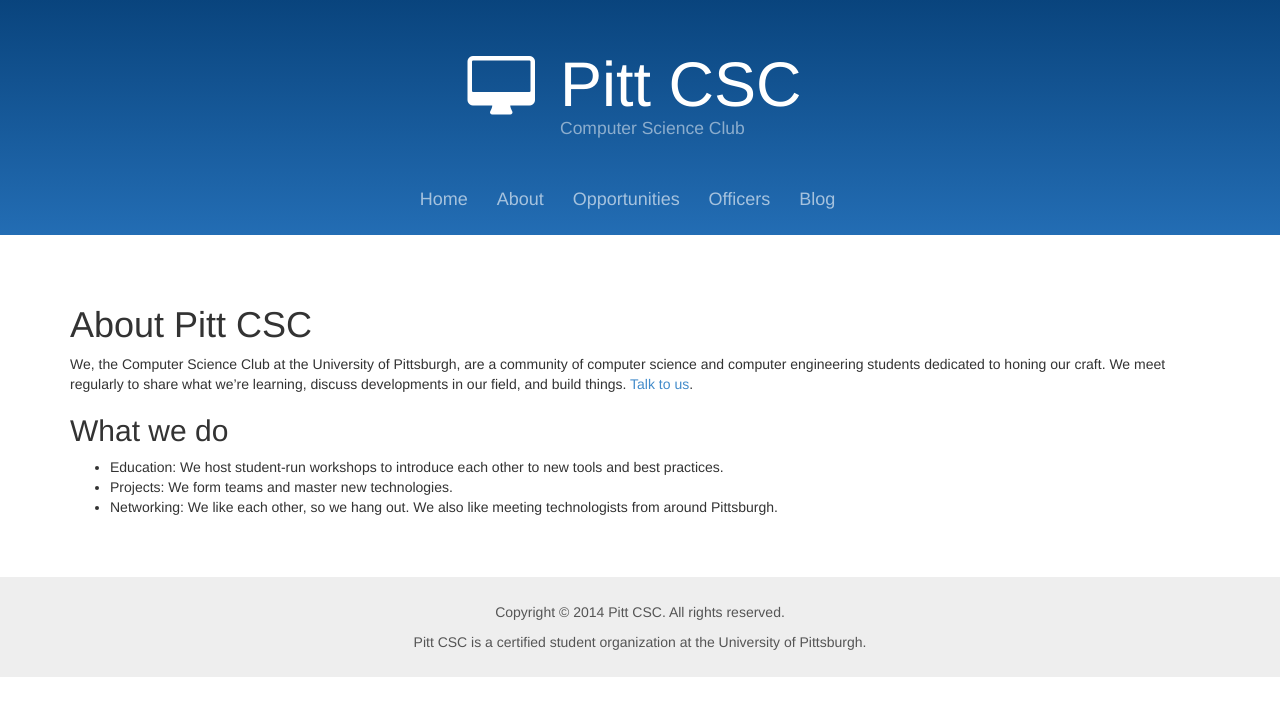
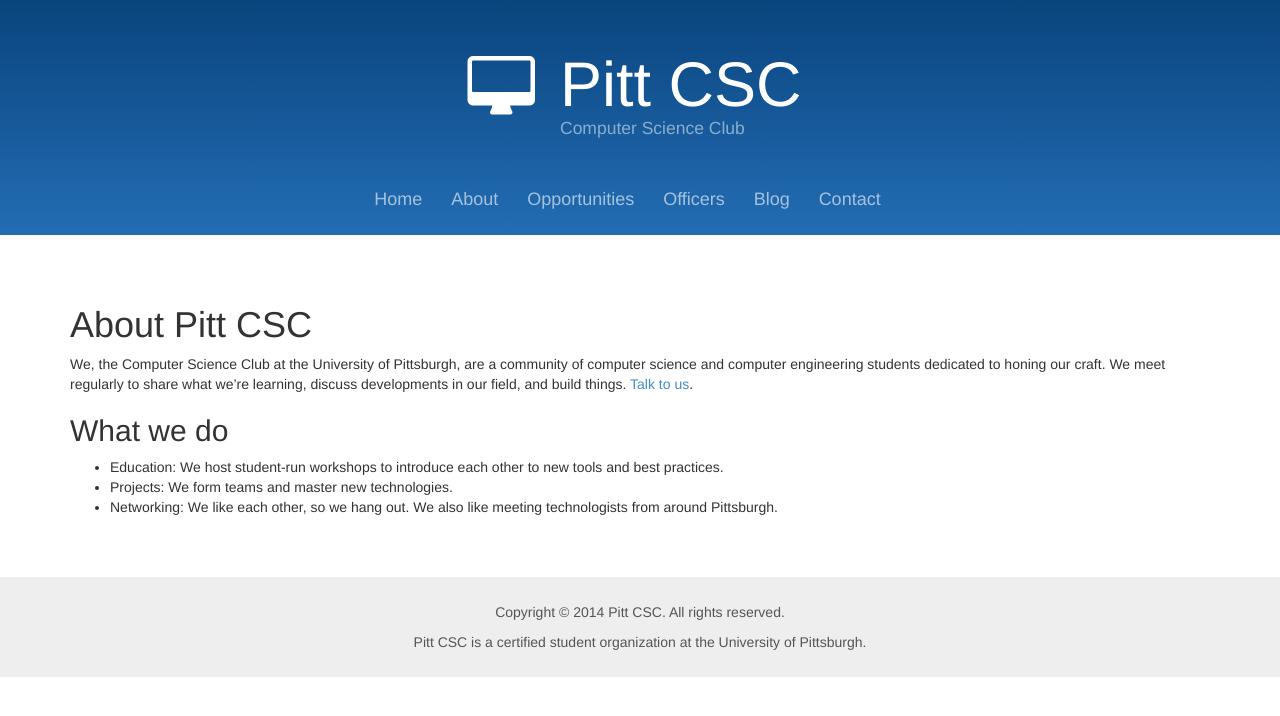
Before and after one commit to pittcsc/old-pittcsc-website-archived, a Jekyll site: the page built from about/index.md, in a window 1280 px wide. Shown: the top 716 px of the page. Built offline with Jekyll 4.4.1, drawn with Linux system fonts in a browser that asks for light colours; Markdown is read by kramdown in place of the engine named in the settings.

Commit message:
Link to Contact page in the main menu

```diff
--- a/_layouts/default.html
+++ b/_layouts/default.html
@@ -48,6 +48,7 @@
             <li><a href="/opportunities">Opportunities</a></li>
             <li><a href="/officers">Officers</a></li>
             <li><a href="/">Blog</a></li>
+            <li><a href="/">Contact</a></li>
           </ul>
         </div>
       </div>
```
